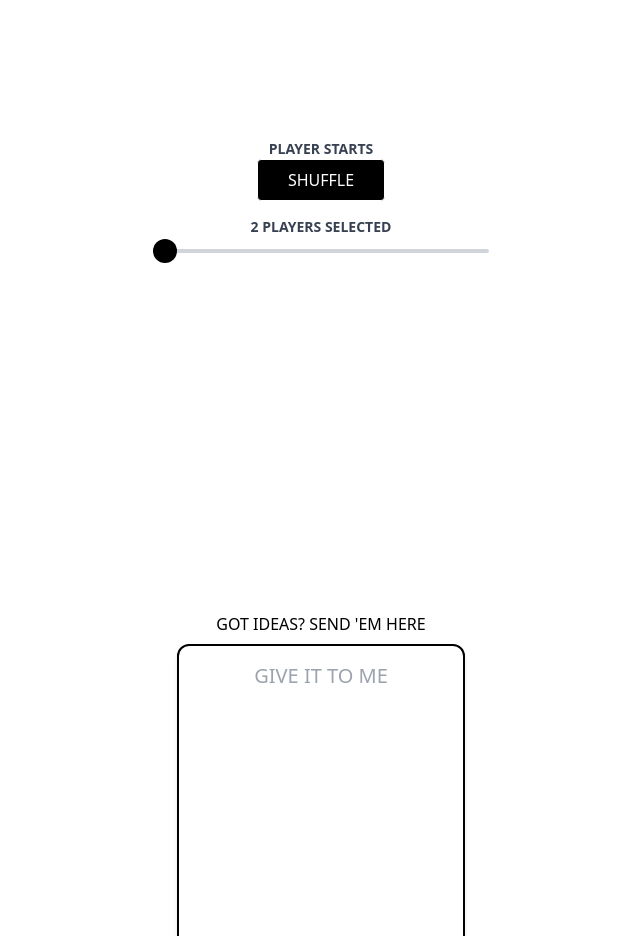
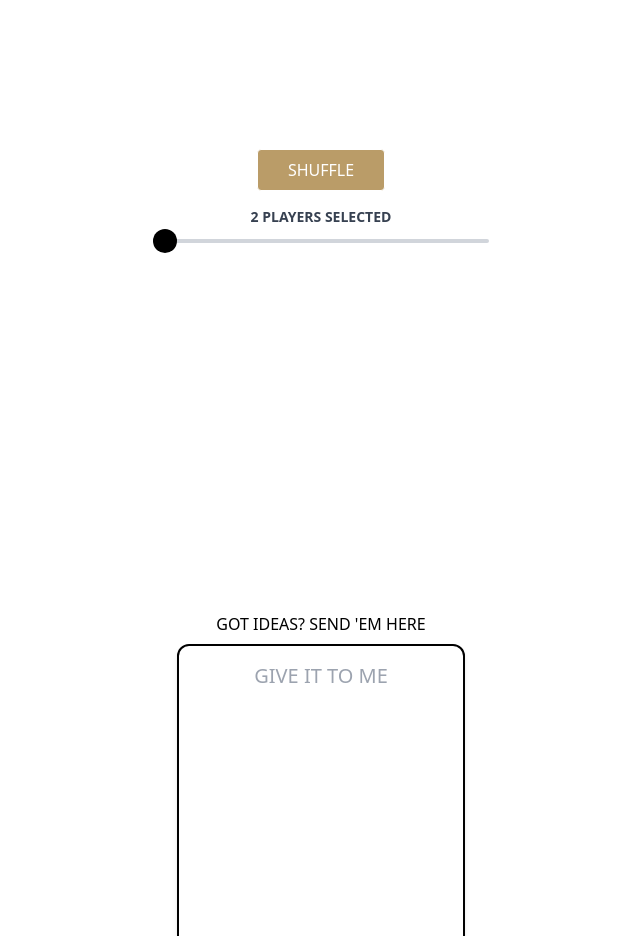
Before and after one commit to rslosch/card-game, a React (Create React App) app in the folder client/: page / in a window 1280 px wide. Shown: the part 1020-1956 px from the top of the page, without its empty margins (319-959 px from the left). Built offline with nearby package versions, Linux system fonts and the light colour scheme; no server answers.

Commit message:
Add motion animation for Shuffle button

```diff
--- a/client/src/components/GameSection/PlayCardGame.jsx
+++ b/client/src/components/GameSection/PlayCardGame.jsx
@@ -5,7 +5,7 @@ import Slider from './Slider'
 import { CardsContext } from '../../context/cardsContext'
 
 import { useState } from "react"
-import { AnimatePresence } from "framer-motion"
+import { motion, AnimatePresence } from "framer-motion"
 
 const PlayCardGame = () => {
     const [currentCard, setCurrentCard] = useState(0)
@@ -37,10 +37,15 @@ const PlayCardGame = () => {
       )}
       </AnimatePresence>
       <div className='flex flex-col justify-center items-center py-2 w-1/2'>
-        <p className="text-gray-700 dark:text-white text-sm font-bold">PLAYER <strong>{randomPlayer}</strong> STARTS </p>
-        <button onClick={handleNext} className="bg-black dark:bg-white text-white dark:text-black border border-white dark:border-black w-32 py-2 px-4 rounded">
+        {randomPlayer && <p className="text-gray-700 dark:text-white text-sm font-bold">PLAYER <strong>{randomPlayer}</strong> STARTS </p>}
+        <motion.button
+          whileHover={{ scale: 1.1, backgroundColor: ['hsl(38, 37, 57)','hsl(38, 93%, 77%)'], transition: { duration: 0.5 }}}
+          onTap = {{ scale: 0.9 }}
+          onClick={handleNext}
+          className="bg-primary-3 dark:bg-white text-white dark:text-black border border-white dark:border-black w-32 py-2 px-4 rounded"
+          >
             SHUFFLE
-        </button>
+        </motion.button>
         <Slider value={numberPlayers} setValue={setNumberPlayers} />
       </div>
   </div>
```
